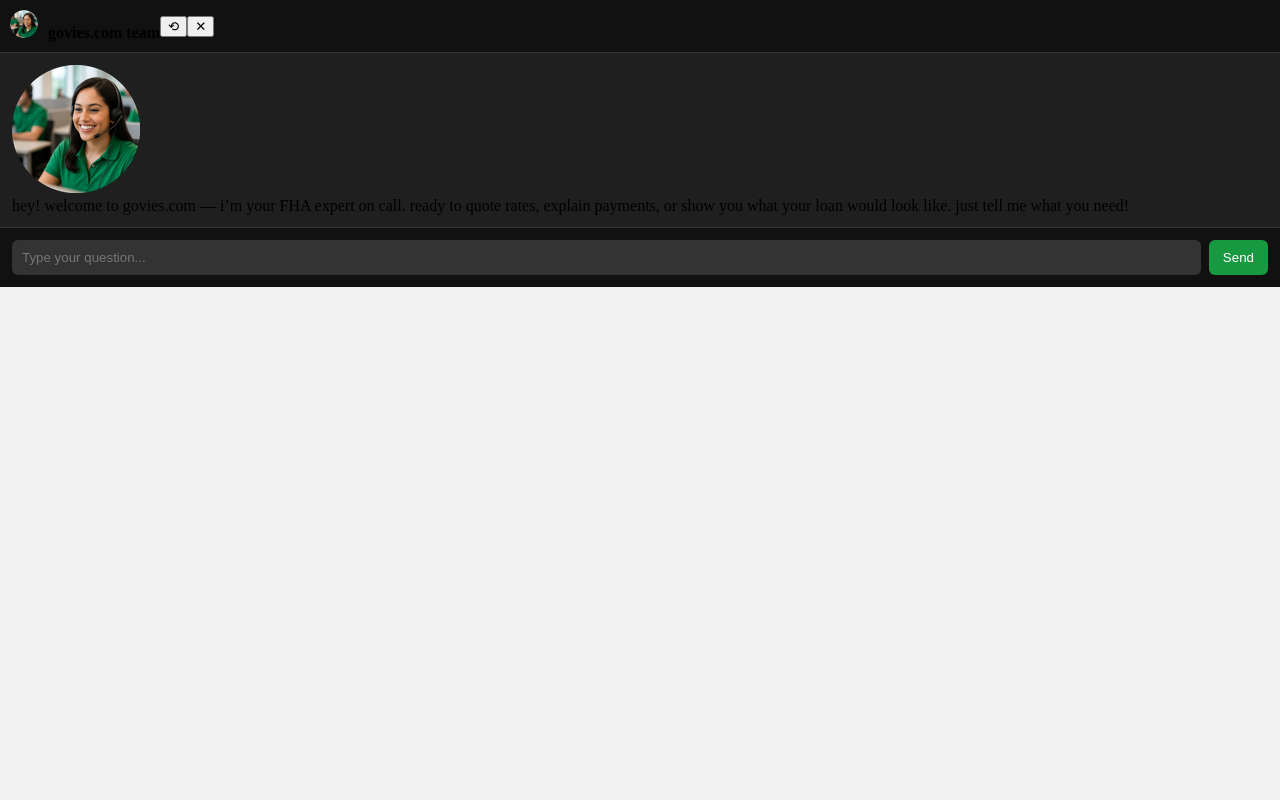
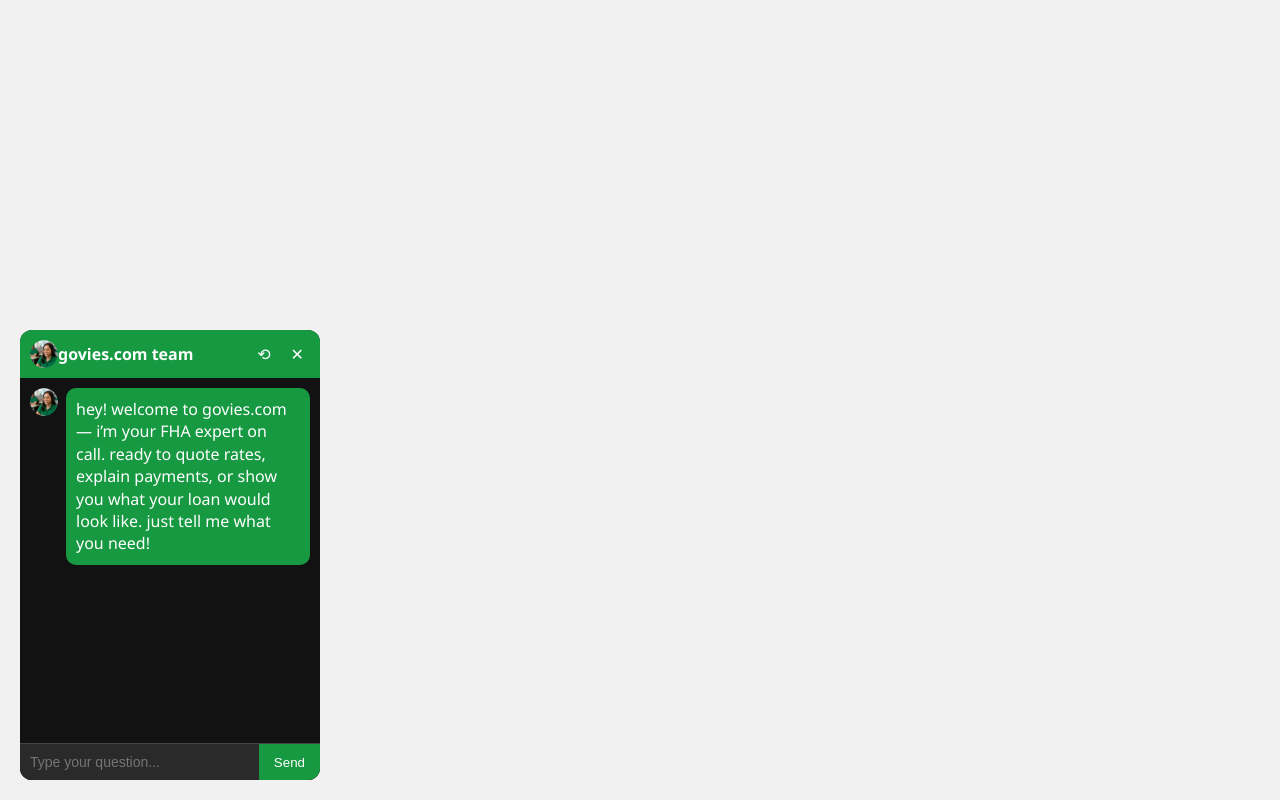
Before and after one commit to farrisajohn-cmd/08062025, a React (Create React App) app: page / in a window 1280 px wide. Built offline with nearby package versions, Linux system fonts and the light colour scheme.

Commit message:
Update ChatBox.css

```diff
--- a/src/ChatBox.css
+++ b/src/ChatBox.css
@@ -1,157 +1,126 @@
-.chat-widget {
+.chatbot-container {
   position: fixed;
   bottom: 20px;
   left: 20px;
-  z-index: 9999;
-  font-family: Arial, sans-serif;
+  z-index: 1000;
+  font-family: 'Segoe UI', sans-serif;
 }
 
-.chat-toggle {
-  background-color: #179942;
-  border-radius: 50%;
-  padding: 12px;
-  cursor: pointer;
-  box-shadow: 0 2px 8px rgba(0, 0, 0, 0.2);
-}
-
-.chat-toggle img {
-  width: 40px;
-  height: 40px;
-  border-radius: 50%;
-}
-
-.chat-box {
-  width: 350px;
-  height: 500px;
-  background-color: #1f1f1f;
-  color: #fff;
+.chatbox {
+  width: 300px;
+  height: 450px;
+  background-color: #1e1e1e;
   display: flex;
   flex-direction: column;
   border-radius: 12px;
   overflow: hidden;
-  box-shadow: 0 4px 20px rgba(0,0,0,0.3);
+  color: white;
 }
 
 .chat-header {
-  background-color: #111;
+  background-color: #179942;
+  color: white;
   padding: 10px;
+  font-weight: bold;
+  display: flex;
+  justify-content: space-between;
+  align-items: center;
+}
+
+.chat-header-left {
   display: flex;
   align-items: center;
-  border-bottom: 1px solid #333;
 }
 
-.chat-header img {
-  width: 28px;
-  height: 28px;
-  border-radius: 50%;
-  margin-right: 10px;
-}
-
-.chat-header span {
-  flex: 1;
-  font-weight: bold;
-}
-
-.close-button {
+.chat-header-right button {
+  margin-left: 8px;
   background: transparent;
+  color: white;
   border: none;
-  color: #888;
-  font-size: 20px;
+  font-size: 16px;
   cursor: pointer;
 }
 
 .chat-messages {
   flex: 1;
-  padding: 12px;
+  padding: 10px;
   overflow-y: auto;
-  background-color: #1f1f1f;
+  background-color: #121212;
 }
 
-.chat-bubble {
+.chat-message {
   display: flex;
   align-items: flex-start;
-  margin-bottom: 12px;
-  max-width: 80%;
+  margin-bottom: 10px;
 }
 
-.chat-bubble.user {
-  justify-content: flex-end;
-  margin-left: auto;
-}
-
-.chat-bubble.assistant {
+.chat-message.assistant {
   flex-direction: row;
 }
 
-.chat-bubble .avatar {
-  width: 24px;
-  height: 24px;
-  border-radius: 50%;
+.chat-message.user {
+  justify-content: flex-end;
+}
+
+.message-text {
+  padding: 10px;
+  border-radius: 10px;
+  max-width: 80%;
+  line-height: 1.4;
+}
+
+.chat-message.assistant .message-text {
+  background-color: #179942;
+  color: white;
+  margin-left: 8px;
+}
+
+.chat-message.user .message-text {
+  background-color: #333;
+  color: white;
   margin-right: 8px;
 }
 
-.bubble-text {
-  background-color: #179942;
-  color: #fff;
-  padding: 10px 14px;
-  border-radius: 14px;
-  font-size: 14px;
-  white-space: pre-wrap;
-  line-height: 1.4;
-}
-
-.chat-bubble.user .bubble-text {
-  background-color: #333;
-  color: #fff;
-}
-
 .chat-input {
-  padding: 12px;
-  background-color: #111;
   display: flex;
-  border-top: 1px solid #333;
+  border-top: 1px solid #444;
+  background-color: #1e1e1e;
 }
 
 .chat-input input {
   flex: 1;
   padding: 10px;
+  background-color: #2a2a2a;
+  color: white;
   border: none;
-  border-radius: 6px;
-  background-color: #333;
-  color: white;
+  outline: none;
+  font-size: 14px;
 }
 
 .chat-input button {
-  margin-left: 8px;
-  padding: 10px 14px;
   background-color: #179942;
   color: white;
   border: none;
-  border-radius: 6px;
+  padding: 10px 15px;
   cursor: pointer;
 }
 
-/* Typing animation */
-.dot-typing {
-  display: inline-block;
+.chat-toggle-button {
+  background-color: #179942;
+  color: white;
+  padding: 12px;
+  border-radius: 50%;
+  cursor: pointer;
+  box-shadow: 0 0 10px rgba(0,0,0,0.3);
 }
 
-.dot-typing span {
-  animation: blink 1s infinite;
-  margin-right: 2px;
-  font-size: 20px;
+.avatar {
+  width: 28px;
+  height: 28px;
+  border-radius: 50%;
 }
 
-.dot-typing span:nth-child(2) {
-  animation-delay: 0.2s;
+.typing {
+  font-style: italic;
+  opacity: 0.8;
 }
-
-.dot-typing span:nth-child(3) {
-  animation-delay: 0.4s;
-}
-
-@keyframes blink {
-  0% { opacity: 0.2; }
-  20% { opacity: 1; }
-  100% { opacity: 0.2; }
-}
```
